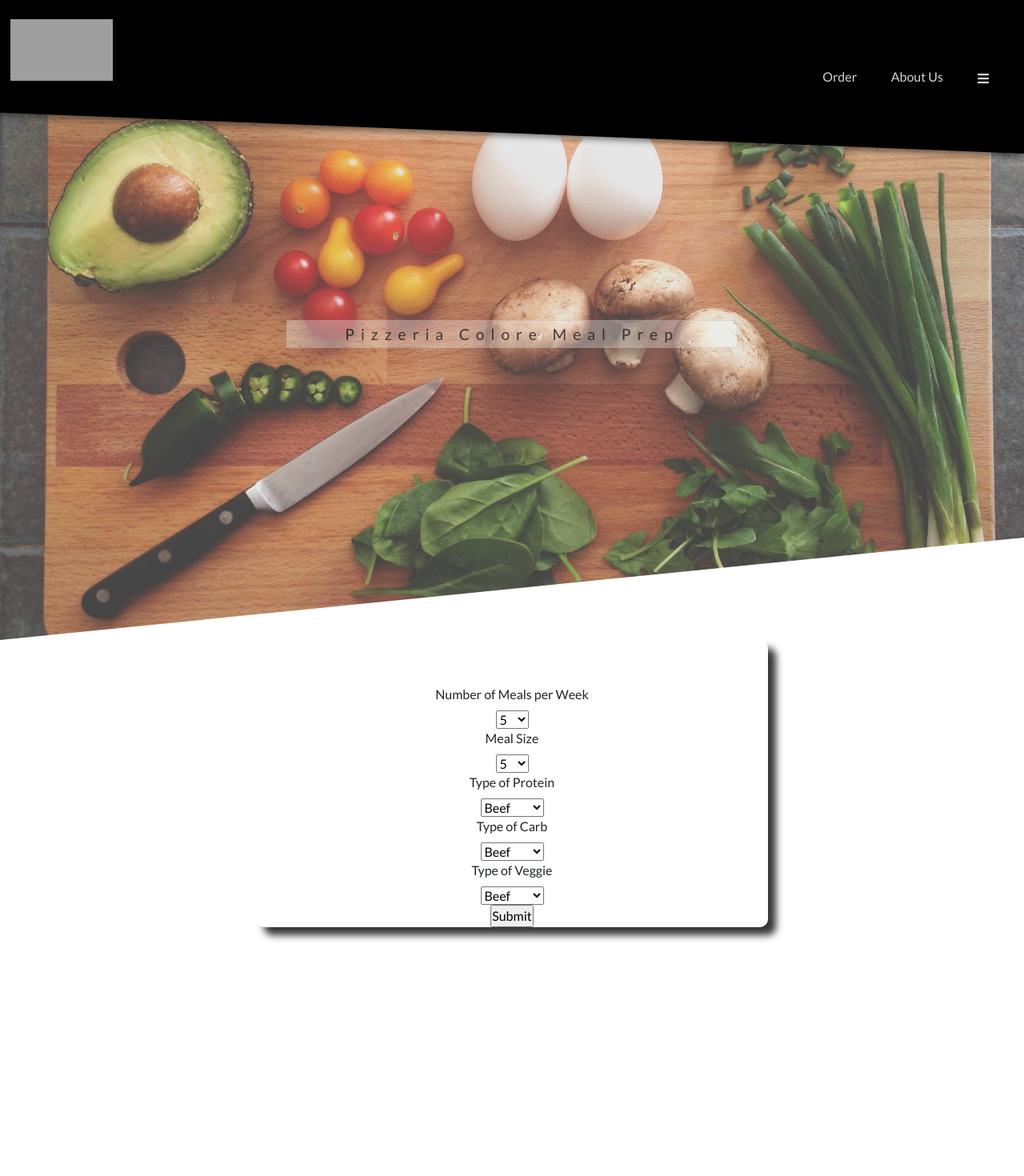
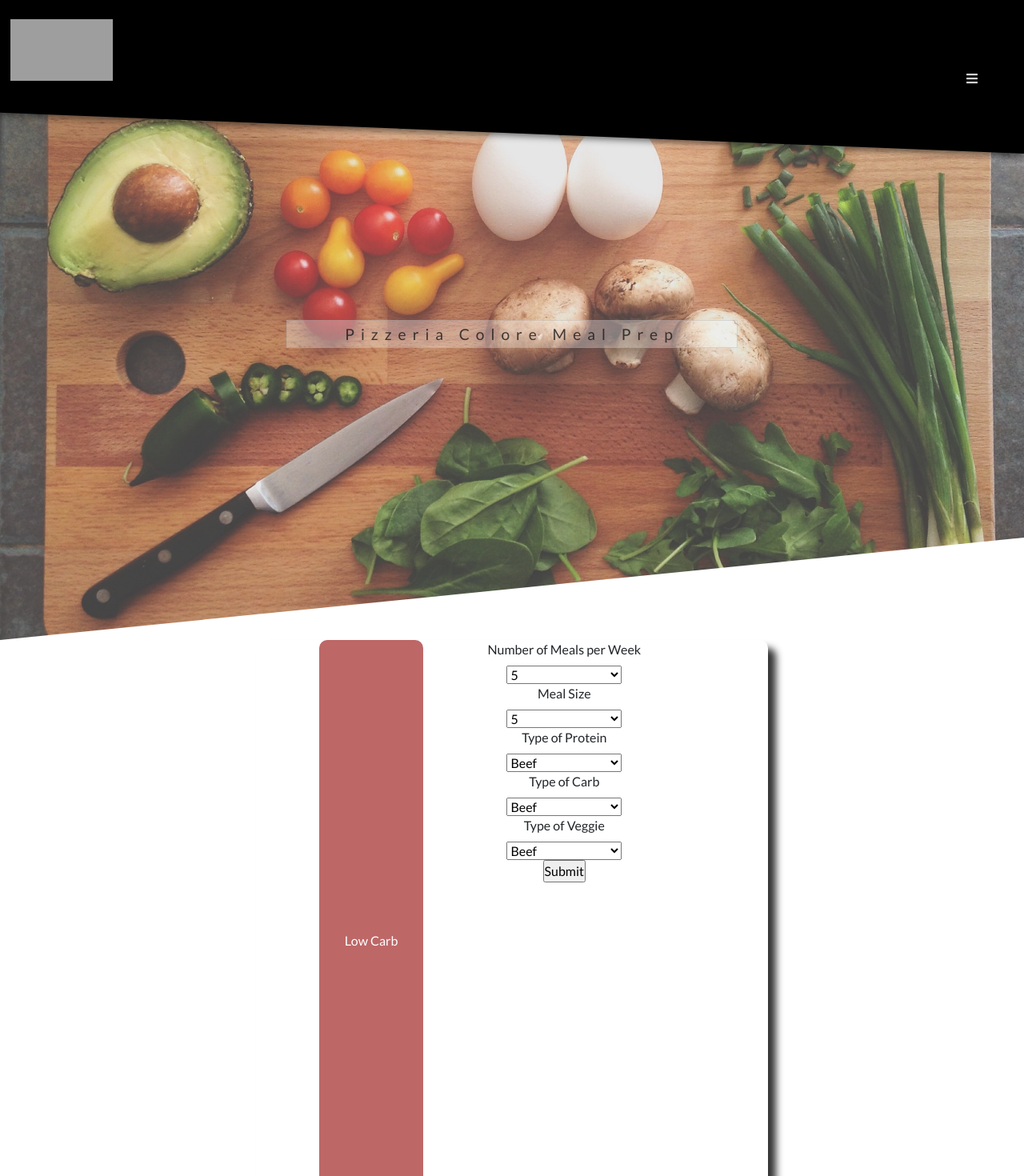
Before and after one commit to Hawleywoo/Colore-Meal-Prep, a React (Create React App) app: page / in a window 1280 px wide. Shown: the top 1470 px of the page at 80% size. Built offline with nearby package versions, Linux system fonts and the light colour scheme; grey boxes are pictures that could not be loaded.

Commit message:
Form changes and menu animation

```diff
--- a/src/components/NavBar.js
+++ b/src/components/NavBar.js
@@ -1,13 +1,21 @@
-import React from 'react'
+import React, { useState } from 'react'
 import { Link } from 'react-router-dom'
 import { FaBars } from 'react-icons/fa'
 
 function NavBar() {
+    const [open, setOpen] = useState(false)
+
+    const handleClick = () => {
+        setOpen(!open)
+    }
+
     return (
         <div className="header__menu">
-            <a>Order</a>
-            <a>About Us</a>
-            <div><FaBars /></div>
+            <div className={`header__menu--options${open ? '--open' : ''}`}>
+                <a>Order</a>
+                <a>About Us</a>
+            </div>
+            <div className="header__menu--button" onClick={handleClick}><FaBars /></div>
         </div>
     )
 }
--- a/src/components/OrderForm.js
+++ b/src/components/OrderForm.js
@@ -4,14 +4,14 @@ function OrderForm({ lowCarb }) {
     return (
             <form className="order__form">
                 <label>Number of Meals per Week</label>
-                <select>
+                <select className="order__form--select">
                     <option>5</option>
                     <option>7</option>
                     <option>14</option>
                     <option>21</option>
                 </select>
                 <label>Meal Size</label>
-                <select>
+                <select className="order__form--select">
                     <option>5</option>
                     <option>7</option>
                     <option>14</option>
@@ -19,7 +19,7 @@ function OrderForm({ lowCarb }) {
                     <option></option>
                 </select>
                 <label>Type of Protein</label>
-                <select>
+                <select className="order__form--select">
                     <option>Beef</option>
                     <option>Chicken</option>
                     <option>Pork</option>
@@ -28,7 +28,7 @@ function OrderForm({ lowCarb }) {
                     null :
                     <>
                         <label> Type of Carb</label>
-                        <select>
+                        <select className="order__form--select">
                             <option>Beef</option>
                             <option>Chicken</option>
                             <option>Pork</option>
@@ -36,7 +36,7 @@ function OrderForm({ lowCarb }) {
                     </>
                 }
                 <label>Type of Veggie</label>
-                <select>
+                <select className="order__form--select">
                     <option>Beef</option>
                     <option>Chicken</option>
                     <option>Pork</option>
--- a/src/styles/App.scss
+++ b/src/styles/App.scss
@@ -77,7 +77,32 @@
       align-items: center;
       justify-content: space-evenly;
       width: 23vw;
+
+      &--button{
+        transition: all 1s ease;
+      }
+
+      &--options{
+        position: relative;
+        left: 100%;
+        background-color: transparent;
+        // transition: all .5s ease 1s;
+
+        &--open{
+          z-index: 1;
+          margin-right: 8rem;
+          padding: 2rem;
+          border-radius: 10px;
+          animation-name: moveInLeft;
+          animation-duration: .5s;
+          animation-timing-function: ease-out;
+        }
+      }
+
+
     }
+
+
 }
 
 .order{
@@ -85,12 +110,20 @@
   border-radius: 10px;
   box-shadow: 10px 10px 10px hsla(0, 0%, 0%, .8);
   margin: 0 auto;
+  display: flex;
+  justify-content: center;
+
   &__form{
     display: flex;
     flex-direction: column;
     align-items: center;
     justify-content: center;
     margin-bottom: 50vh;
+    padding: 0 5em 3em;
+
+    &--select{
+      width: 75%;
+    }
   }
 }
 
@@ -102,8 +135,8 @@
   padding: 1rem 2rem;
   margin: 0;
   text-decoration: none;
-  background: hsla(39, 14%, 100%, .6);
-  border-color: hsla(39, 14%, 50%, .5);
+  background: hsla(0, 75%, 35%, 0.65);
+  border-color: hsla(0, 75%, 35%, 0.65);
   color: #ffffff;
   font-size: 1rem;
   cursor: pointer;
```
